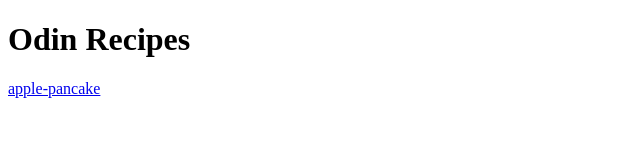
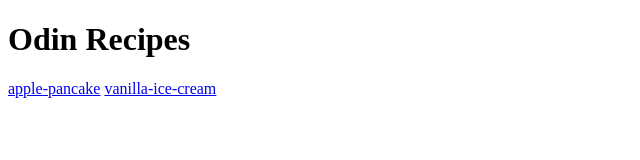
Before and after one commit to satendradchowdhary/odin-recipes, a plain HTML site: page index.html in a window 1280 px wide. Shown: the whole page, without its empty margins (0-640 px from the left). Drawn offline with Linux system fonts and the light colour scheme.

Commit message:
Link to vanilla-ice-cream.html

```diff
--- a/index.html
+++ b/index.html
@@ -9,5 +9,6 @@
   <body>
     <h1>Odin Recipes</h1>
     <a href="recipes/apple-pancake.html">apple-pancake</a>
+    <a href="recipes/vanilla-ice-cream.html">vanilla-ice-cream</a>
   </body>
 </html>
```
